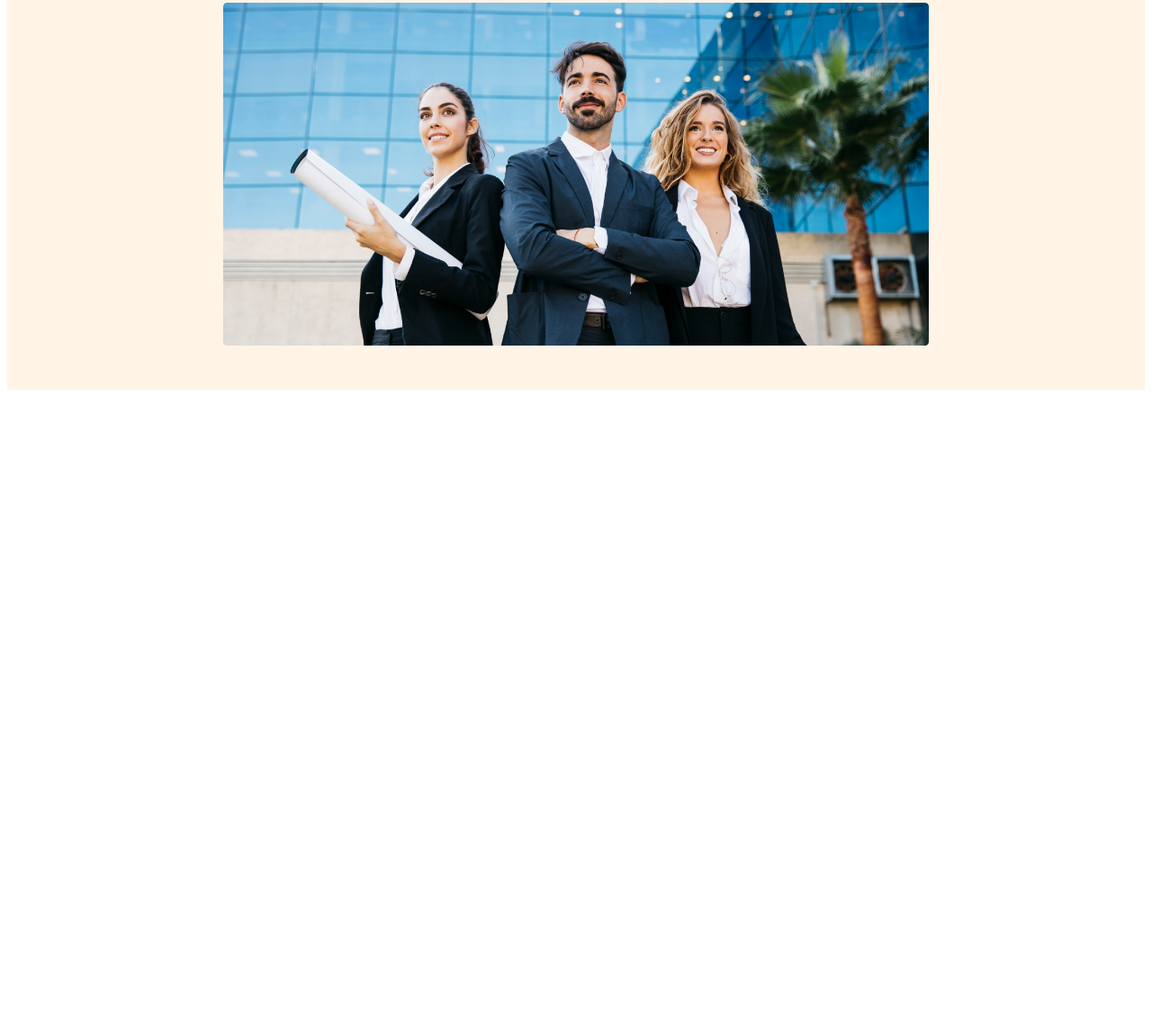
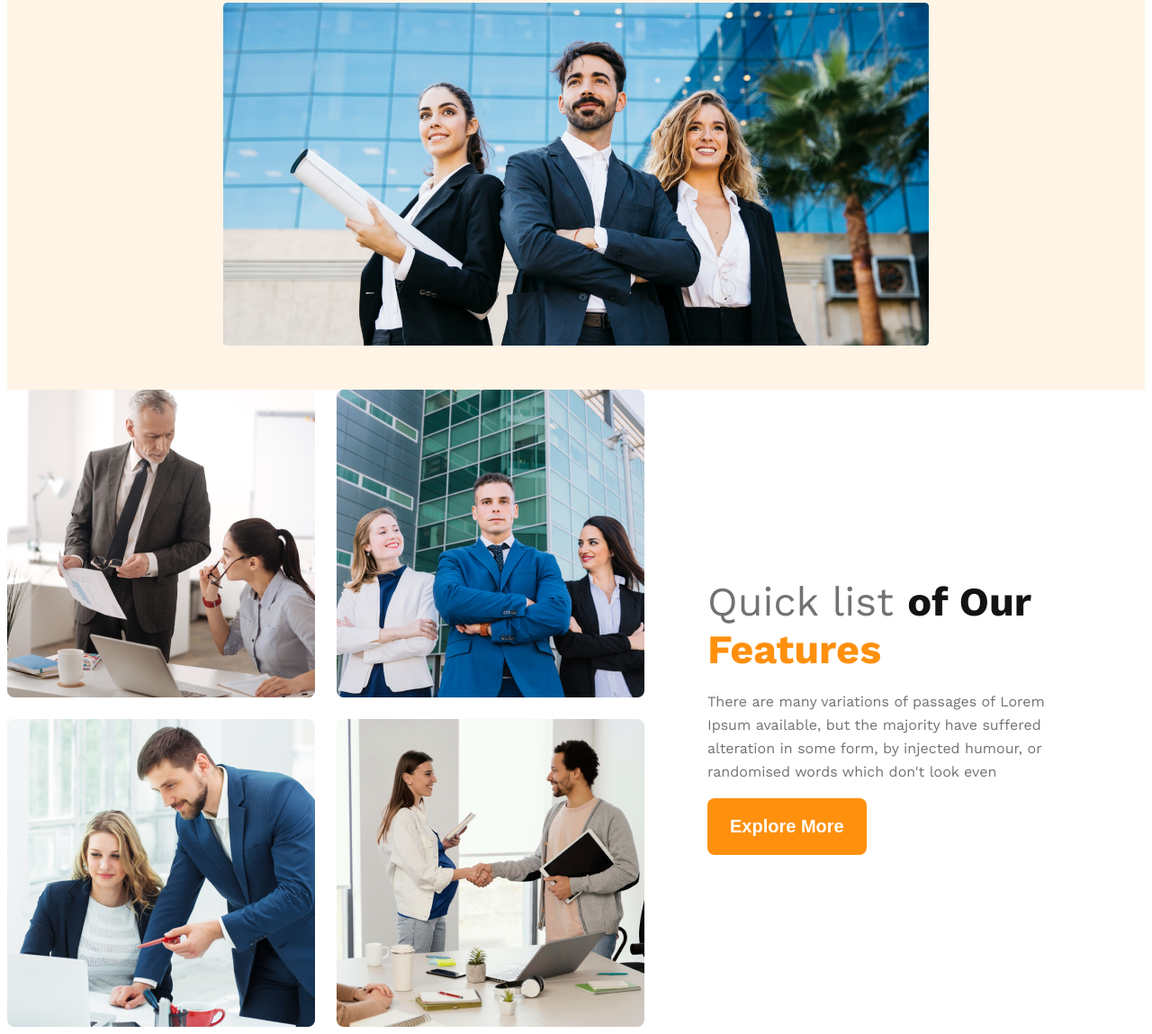
Before and after one commit to shamsuzzamanshams/web-developer-portfolio-2, a plain HTML site: page index.html in a window 1280 px wide. Shown: the part 670-1819 px from the top of the page at 90% size. Before the commit the page ends 1111 px from the top, so only its background shows below. Drawn offline with nearby package versions, Linux system fonts and the light colour scheme.

Commit message:
add main section

```diff
--- a/index.html
+++ b/index.html
@@ -13,6 +13,7 @@
 </head>
 
 <body>
+    <!--header start-->
     <header>
         <nav>
             <h3 class="nav-title">G3 Architects</h3>
@@ -34,8 +35,22 @@
             <img src="images/banner.png" alt="">
         </div>
     </header>
+    <!--header end-->
     <main>
-
+        <!--team section-->
+        <section class="team-containar">
+            <div class="team-image-containar">
+                <img src="images/team1.png" alt="">
+                <img src="images/team2.png" alt="">
+                <img src="images/team3.png" alt="">
+                <img src="images/team4.png" alt="">
+            </div>
+            <div class="team-contant">
+                <h3 class="team-title"><span class="Quick-list">Quick list </span> <span class="of-Our"> of Our </span> <span class="Features">Features</span></h3>
+                <p class="team-description">There are many variations of passages of Lorem Ipsum available, but the majority have suffered alteration in some form, by injected humour, or randomised words which don't look even</p>
+                <button class="btn-primary">Explore More</button>
+            </div>
+        </section>
     </main>
     <footer>
 
--- a/styles/style.css
+++ b/styles/style.css
@@ -27,7 +27,7 @@ nav {
 }
 
 .nav-title {
-    color:  #131313;
+    color: #131313;
     font-size: 45px;
     font-weight: 700;
 }
@@ -69,26 +69,82 @@ nav li a {
     font-weight: 400;
     line-height: 26px;
 }
-.banner img{
+
+.banner img {
     margin-top: 50px;
     width: 100%;
 }
+
 /* responsive media style */
 /* mobail device */
 @media screen and (max-width: 576px) {
-    nav{
+    nav {
         flex-direction: column;
     }
-    header{
+
+    header {
         padding: 20px;
     }
 }
+
 /* tablet */
 @media screen and (min-width: 576px) and (max-width: 960px) {
-nav{
-    flex-direction: column;
+    nav {
+        flex-direction: column;
+    }
+
+    header {
+        padding: 50px;
+    }
 }
-    header{
-        padding: 50px;
+
+/* main style */
+main {
+    max-width: 1440px;
+    margin: 0px auto;
 }
+
+/* team style */
+.team-containar {
+    display: flex;
+    align-items: center;
 }
+
+.team-image-containar {
+    display: grid;
+    grid-template-columns: repeat(2, 1fr);
+    gap: 24px;
+}
+
+.team-contant {
+    padding-left: 70px;
+    padding-right: 70px;
+}
+
+.Quick-list {
+    color: #727272;
+    font-size: 45px;
+    font-weight: 500;
+    line-height: normal;
+}
+
+.of-Our {
+    color: #131313;
+    font-size: 45px;
+    font-weight: 700;
+    line-height: normal;
+}
+
+.Features {
+    color: #FF900E;
+    font-size: 45px;
+    font-weight: 700;
+    line-height: normal;
+}
+
+.team-description {
+    color: #727272;
+    font-size: 16px;
+    font-weight: 400;
+    line-height: 26px;
+}
```
